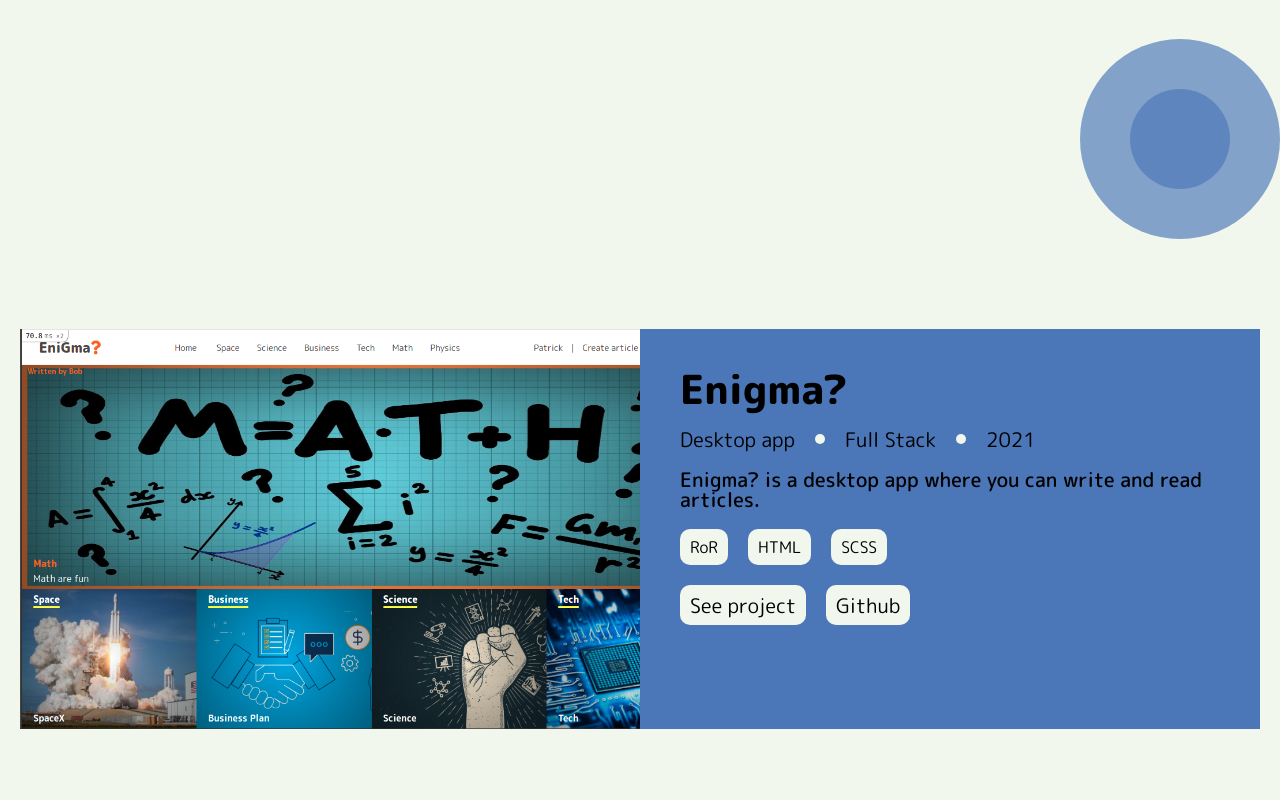
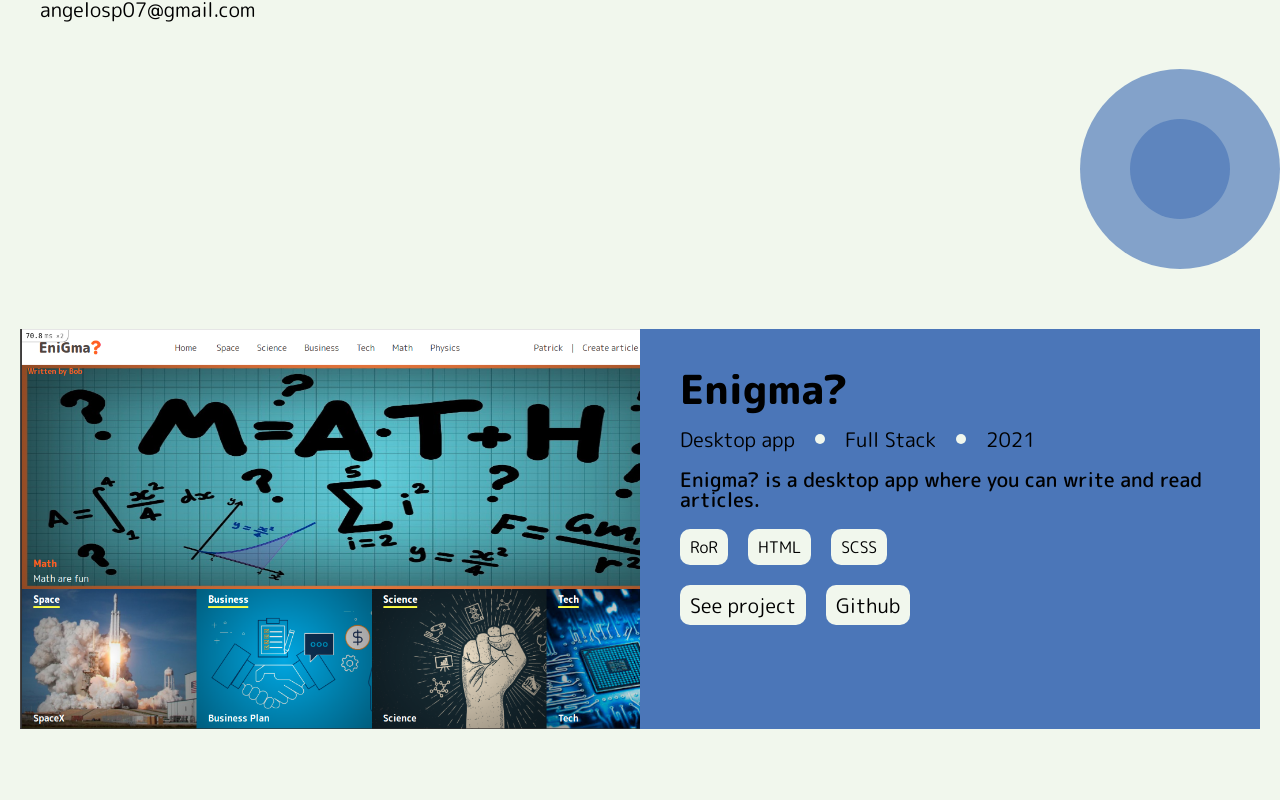
Before and after one commit to patrikis-angelos/portfolio, a plain HTML site: page index.html in a window 1280 px wide. Shown: the part 511-1311 px from the top of the page. Drawn offline with Linux system fonts and the light colour scheme.

Commit message:
Add email adress

```diff
--- a/index.html
+++ b/index.html
@@ -44,6 +44,7 @@
             <a class = "m-left-10" href="https://twitter.com/AngelosPatrikis"><i class="fab fa-twitter"></i></a>
             <a class = "m-left-10" href="https://www.linkedin.com/in/patrikis-angelos/"><i class="fab fa-linkedin-in"></i></a>
           </div>
+          <p class = "regular m-top-10">angelosp07@gmail.com</p class = "medium m-top-10">
         </div>
       </div>
     </header>
@@ -176,6 +177,7 @@
             <a class = "m-left-10" href="https://twitter.com/AngelosPatrikis"><i class="fab fa-twitter"></i></a>
             <a class = "m-left-10" href="https://www.linkedin.com/in/patrikis-angelos/"><i class="fab fa-linkedin-in"></i></a>
           </div>
+          <p class = "regular m-top-10">angelosp07@gmail.com</p class = "medium m-top-10">
           <a href="https://docs.google.com/document/d/1m6Pq8UUoEZFBMEjwQhyGY6AktQRd6MUoSqSOlXopUc8/edit" rel="noopener noreferrer" target = "_blank">
             <div class = "m-top-20 p-10 regular button tag bg-color-cream">Resume</div>
           </a>
```
